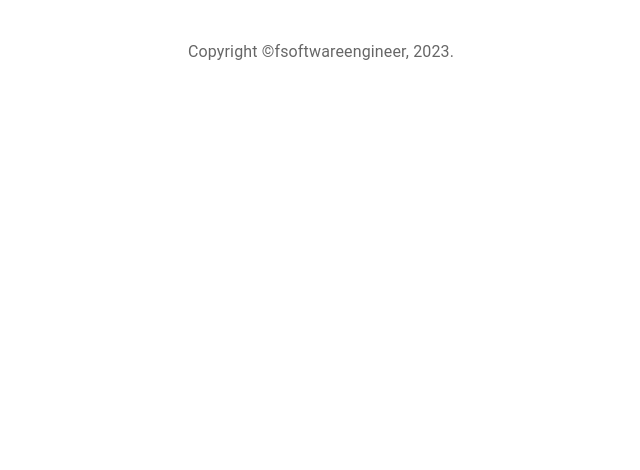
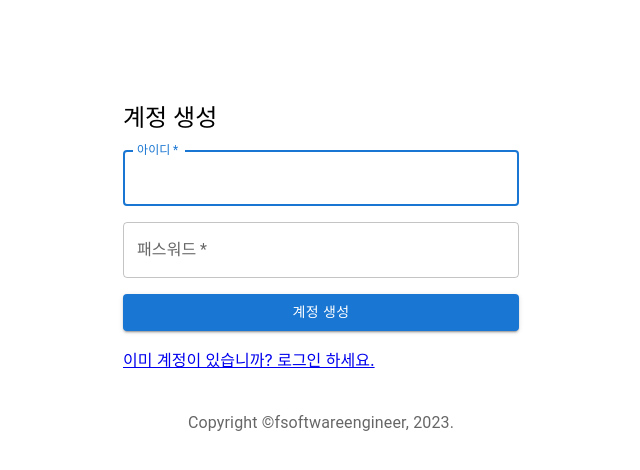
Before and after one commit to kimch321/demo-front, a React (Create React App) app: page /signup in a window 1280 px wide. Shown: the top 470 px of the page, without its empty margins (319-959 px from the left). Built offline with nearby package versions, Linux system fonts and the light colour scheme.

Commit message:
5 프로덕션 완성

```diff
--- a/src/AppRouter.js
+++ b/src/AppRouter.js
@@ -4,6 +4,7 @@
 import {BrowserRouter, Route, Routes} from "react-router-dom";
 import App from "./App";
 import Login from "./Login"
+import SignUp from "./SignUp"
 
 function Copyright() {
     return(
@@ -23,6 +24,7 @@
                 <Routes>
                     <Route path="/" element={<App />} />
                     <Route path="login" element={<Login />} />
+                    <Route path="signup" element={<SignUp />} />
                 </Routes>
             </BrowserRouter>
             <Box mt={5}>
--- a/src/Login.js
+++ b/src/Login.js
@@ -1,4 +1,5 @@
 import React from "react";
+import { Link } from "react-router-dom"
 import { Container, Grid, Typography, TextField, Button } from "@mui/material";
 import { signin } from "./service/ApiService";
 
@@ -53,6 +54,11 @@
                             로그인
                         </Button>
                     </Grid>
+                    <Grid item>
+                        <Link to="/signup" variant="body2">
+                            계정이 없습니까? 여기서 가입하세요.
+                        </Link>
+                    </Grid>
                 </Grid>
             </form>
         </Container>
--- /dev/null
+++ b/src/SignUp.js
@@ -0,0 +1,73 @@
+import React from "react"
+import signup from "./service/ApiService";
+import {Link} from "react-router-dom";
+import {Button, Container, Grid, TextField, Typography} from "@mui/material";
+
+export default function SignUp() {
+    const handleSubmit = (e) => {
+        e.preventDefault();
+
+        const data = new FormData(e.target);
+        const username = data.get("username");
+        const password = data.get("password");
+        signup({username, password}).then(
+            (response) => {
+                window.location.href = "/login";
+            }
+        )
+    }
+
+
+    return (
+        <Container component="main" maxWidth="xs" style={{marginTop: "8%"}}>
+            <form noValidate onSubmit={handleSubmit}>
+                <Grid container spacing={2}>
+                    <Grid item xs={12}>
+                        <Typography component="h1" variant="h5">
+                            계정 생성
+                        </Typography>
+                    </Grid>
+                    <Grid item xs={12}>
+                        <TextField
+                            autoComplete="fname"
+                            name="username"
+                            variant="outlined"
+                            required
+                            fullWidth
+                            id="username"
+                            label="아이디"
+                            autoFocus
+                        />
+                    </Grid>
+                    <Grid item xs={12}>
+                        <TextField
+                            variant="outlined"
+                            required
+                            fullWidth
+                            name="password"
+                            label="패스워드"
+                            type="password"
+                            id="password"
+                            autoComplete="current-password"
+                        />
+                    </Grid>
+                    <Grid item xs={12}>
+                        <Button
+                            type="submit"
+                            fullWidth
+                            variant="contained"
+                            color="primary"
+                        >
+                            계정 생성
+                        </Button>
+                    </Grid>
+                    <Grid item xs={12}>
+                        <Link to="/login" variant="body2">
+                            이미 계정이 있습니까? 로그인 하세요.
+                        </Link>
+                    </Grid>
+                </Grid>
+            </form>
+        </Container>
+    )
+}
--- a/src/service/ApiService.js
+++ b/src/service/ApiService.js
@@ -35,6 +35,11 @@
 }
 
 
+export default function signup(userDTO) {
+    return call("/auth/signup", "POST", userDTO);
+}
+
+
 export function signin(userDTO) {
     return call("/auth/signin", "POST", userDTO)
         .then((response) => {
```
